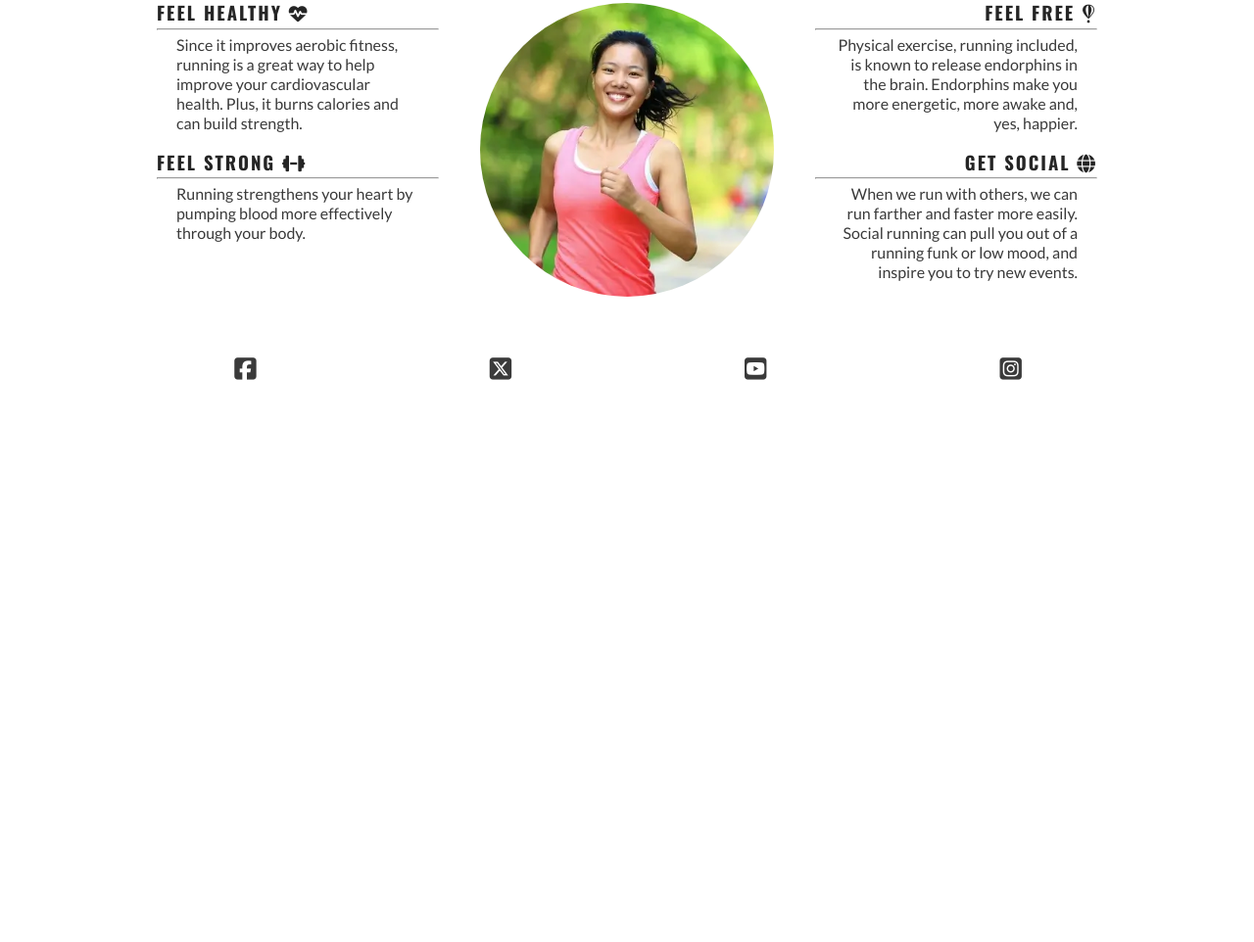
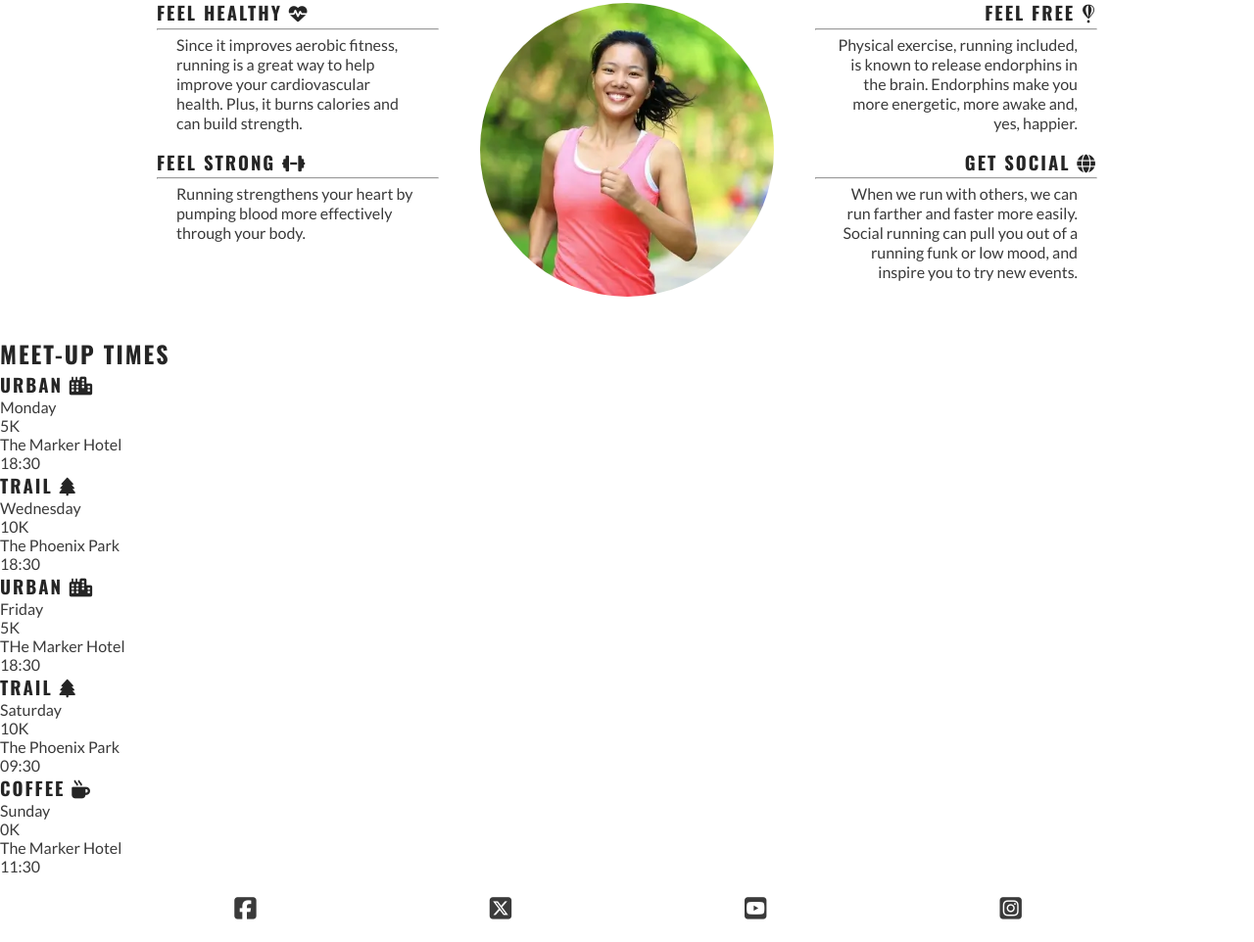
Before and after one commit to denmurray10/love-running, a plain HTML site: page index.html in a window 1280 px wide. Shown: the part 782-1744 px from the top of the page at 98% size. Before the commit the page ends 1193 px from the top, so only its background shows below. Drawn offline with nearby package versions, Linux system fonts and the light colour scheme.

Commit message:
Add meetups section on HTML

```diff
--- a/index.html
+++ b/index.html
@@ -76,6 +76,48 @@
                     <div id="circle-cover-bg"></div>
                 </div>
         </section>
+
+        <!--Meetup time-->
+        <section id="meetups">
+            <h2>Meet-up Times</h2>
+            <div id="times">
+                <div>
+                    <h3>URBAN <i class="fa-solid fa-city"></i></h3>
+                    <p>Monday</p>
+                    <p>5K</p>
+                    <p>The Marker Hotel</p>
+                    <p>18:30</p>
+                </div>
+                <div>
+                    <h3>TRAIL <i class="fa-solid fa-tree"></i></h3>
+                    <p>Wednesday</p>
+                    <p>10K</p>
+                    <p>The Phoenix Park</p>
+                    <p>18:30</p>
+                </div>
+                <div>
+                    <h3>URBAN <i class="fa-solid fa-city"></i></h3>
+                    <p>Friday</p>
+                    <p>5K</p>
+                    <p>THe Marker Hotel</p>
+                    <p>18:30</p>
+                </div>
+                <div>
+                    <h3>TRAIL <i class="fa-solid fa-tree"></i></h3>
+                    <p>Saturday</p>
+                    <p>10K</p>
+                    <p>The Phoenix Park</p>
+                    <p>09:30</p>
+                </div>
+                <div>
+                    <h3>COFFEE <i class="fa-solid fa-mug-hot"></i></h3>
+                    <p>Sunday</p>
+                    <p>0K</p>
+                    <p>The Marker Hotel</p>
+                    <p>11:30</p>
+                </div>
+            </div>
+        </section>
     </main>
 
     <!--Footer Element-->
```
